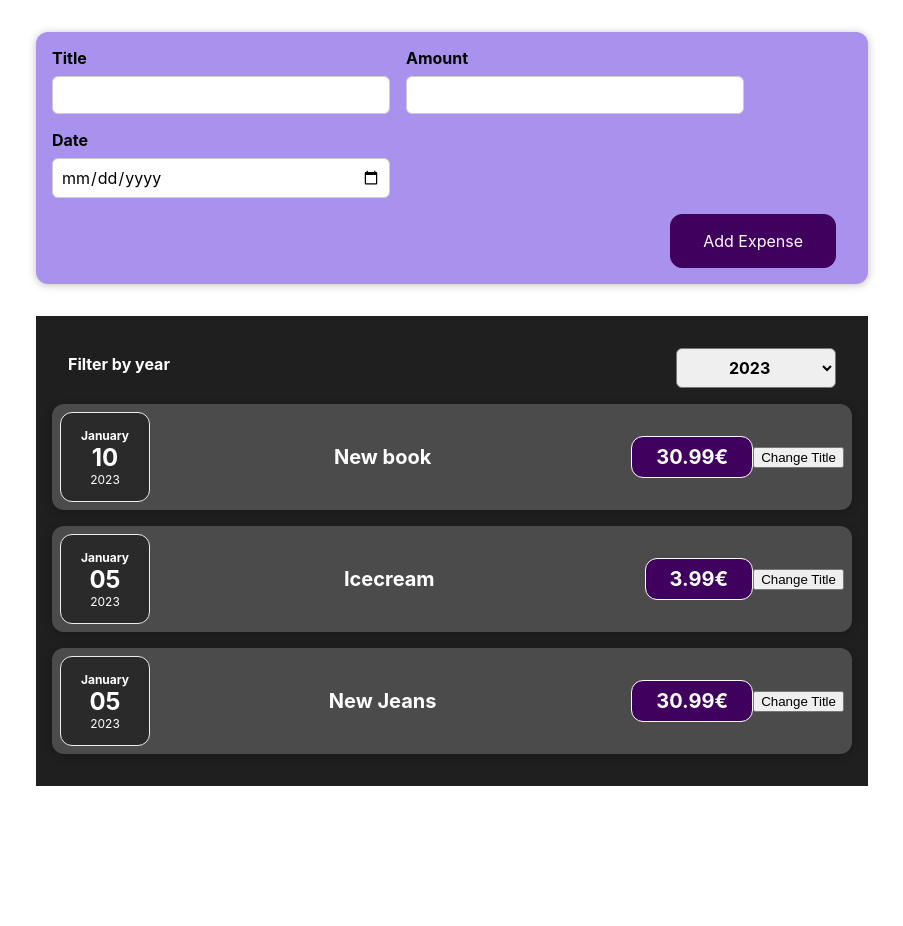
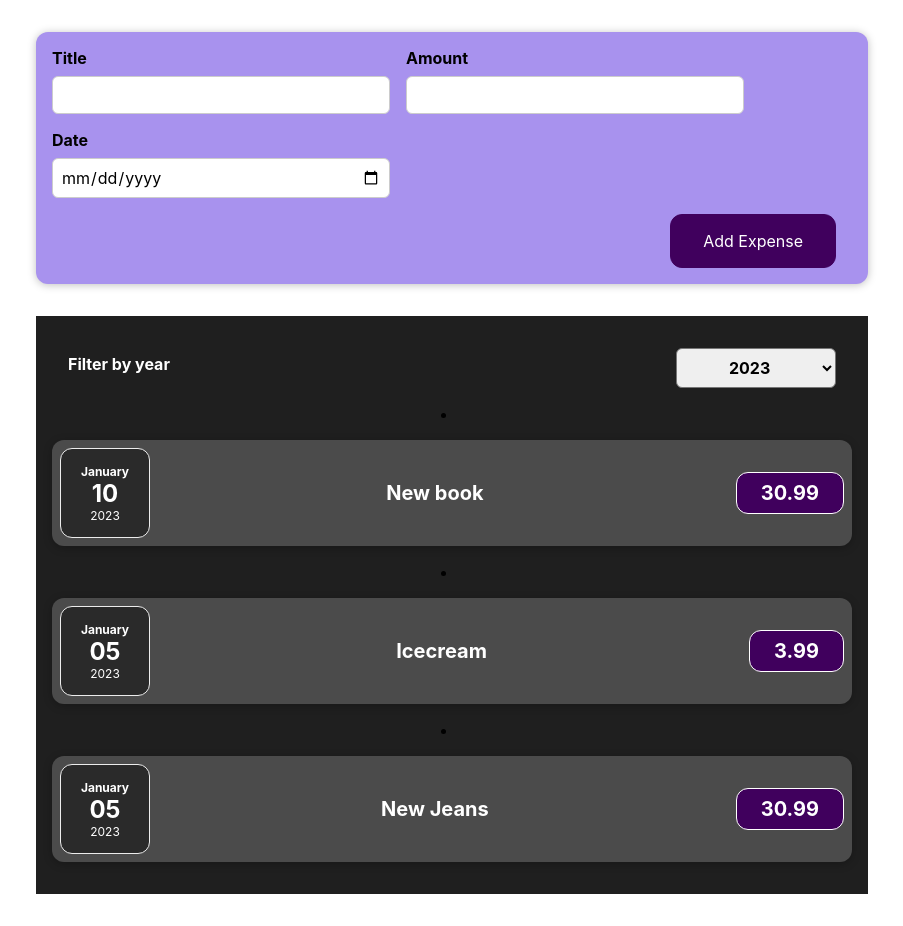
Before and after one commit to kermoohno/expenses, a React (Create React App) app: page / in a window 1280 px wide. Shown: the whole page, without its empty margins (188-1091 px from the left). Before the commit the page ends 818 px from the top, so only its background shows below. Built offline with nearby package versions, Linux system fonts and the light colour scheme.

Commit message:
Milleks komponendile keys?

```diff
--- a/src/App.js
+++ b/src/App.js
@@ -6,19 +6,22 @@ import NewExpense from "./components/NewExpense/NewExpense"
 
 const DUMMY_EXPENSES = [
     {
+        id: 'e1',
         date: new Date(2023, 0, 10),
         title:'New book',
-        price: 30.99
+        amount: 30.99
     },
     {
+        id: 'e2',
         date: new Date(2023, 0, 5),
         title:'Icecream',
-        price: 3.99
+        amount: 3.99
     },
     {
+        id: 'e3',
         date: new Date(2023, 0, 5),
         title:'New Jeans',
-        price: 30.99
+        amount: 30.99
     }
 ]
 
--- a/src/components/Expenses/ExpenseItem.js
+++ b/src/components/Expenses/ExpenseItem.js
@@ -1,26 +1,22 @@
-import React, { useState } from 'react';
-
+import {useState} from "react";
 
 import './ExpenseItem.css'
 import ExpenseDate from "./ExpenseDate";
+import Card from "../UI/Card";
 
-const ExpenseItem = (props) =>{
-    const [title, setTitle] = useState(props.expenseData.title)
 
-    const clickHandler = () => {
-        setTitle('Updated!')
-        console.log(title)
-    }
-
+function ExpenseItem(props) {
     return (
-        <div className="expense-item">
-            <ExpenseDate date={props.expenseData.date}></ExpenseDate>
-            <div className="expense-item__description">
-                <h2>{props.expenseData.title}</h2>
-                <div className="expense-item__price">{props.expenseData.price}€</div>
-            </div>
-            <button onClick={clickHandler}>Change Title</button>
-        </div>
+        <li>
+            <Card className="expense-item">
+                <ExpenseDate date={props.date}></ExpenseDate>
+                <div className="expense-item__description">
+                    <h2>{props.title}</h2>
+                    <div className="expense-item__price">{props.amount}</div>
+                </div>
+                {/*<button onClick={clickHandler}>Change Title</button>*/}
+            </Card>
+        </li>
     )
 }
 
--- a/src/components/Expenses/Expenses.js
+++ b/src/components/Expenses/Expenses.js
@@ -15,16 +15,17 @@ const Expenses = (props) =>{
         setFilteredYear(year)
     }
 
-    props.expenses.map((expense) => {
-        console.log(expense)
-    })
-
-    return(
-        <Card className="expenses">
+    return (
+        <Card className='expenses'>
             <ExpensesFilter selected={filteredYear} onChangeFilter={filterChangeHandler}></ExpensesFilter>
             {
                 props.expenses.map((expense) => {
-                    return <ExpenseItem expenseData={expense}></ExpenseItem>
+                    return <ExpenseItem
+                        id={expense.id}
+                        title={expense.title}
+                        amount={expense.amount}
+                        date={expense.date}
+                    ></ExpenseItem>
                 })
             }
         </Card>
```
